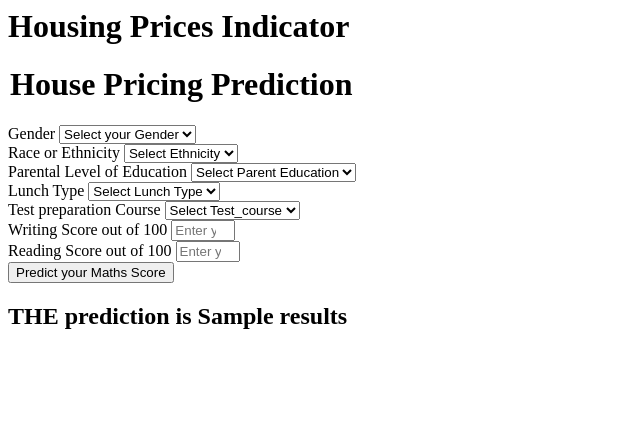
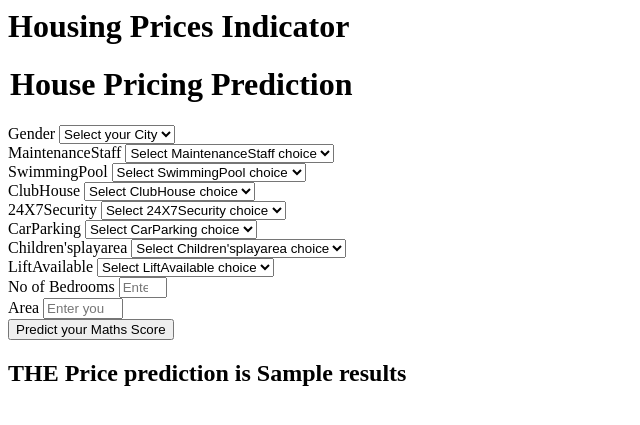
Before and after one commit to SaINallamothu/HOUSING_PRICE_INDIA, a Flask app: template templates/home.html in a window 1280 px wide. Shown: the top 425 px of the page, without its empty margins (0-640 px from the left). Run offline with Flask 3, Linux system fonts and the light colour scheme; the template is opened without the code that fills it: most values are stand-ins (such as "Sample title", 1, 10 or a date in 2020).

Commit message:
added app.py

```diff
--- a/app.py
+++ b/app.py
@@ -3,7 +3,7 @@ import numpy as np
 import pandas as pd
 
 from sklearn.preprocessing import StandardScaler
-from src.pipeline.predict_pipeline import CustomData, PredcitPipeline
+from src.components.pipeline.predict_pipeline import CustomData, PredictPipeline
 
 application= Flask(__name__)
 
@@ -22,7 +22,7 @@ def predict_datapoint():
     else:
         #this is actually the exacgt class which gets created in src/pipe_line/predict_pipeline.py
         data= CustomData(
-            Price= request.form.get('Price'),
+            #Price= request.form.get('Price'),
             Area= request.form.get('Area'),
             No_of_Bedrooms= request.form.get('No_of_Bedrooms'),
             MaintenanceStaff= request.form.get('MaintenanceStaff'),
@@ -40,10 +40,11 @@ def predict_datapoint():
         pred_df= data.get_data_as_data_frame()
         print(pred_df)
 
-        predict_pipeline= PredcitPipeline()
+        predict_pipeline= PredictPipeline()
         results= predict_pipeline.predict(pred_df)
         return render_template('home.html', results=results[0])  # resrults variable is used in home.html to show the predicted values
 
 
 if __name__=="__main__":
-    app.run(host="0.0.0.0", debug=True)
+    #app.run(host="0.0.0.0", debug=True)
+    app.run(host="0.0.0.0", port=8080, debug=True)
--- a/requirements.txt
+++ b/requirements.txt
@@ -4,4 +4,5 @@ dill
 numpy
 catboost
 category-encoders
+Flask
 #-e  #this will connect this app to setup script, where it gets packaged or used for packaging tools
--- a/templates/home.html
+++ b/templates/home.html
@@ -9,103 +9,158 @@
         </h1>
         <div class="mb-3">
             <label class="form-label">Gender</label>
-            <select class="form-control" name="gender" placeholder="Enter you Gender" required>
-                <option class="placeholder" selected disabled value="">Select your Gender</option>
-                <option value="male">
-                    Male
+            <select class="form-control" name="City" placeholder="Enter you City" required>
+                <option class="placeholder" selected disabled value="">Select your City</option>
+                <option value="Hyderabad">
+                    Hyderabad
                 </option>
-                <option value="female">
-                    Female
+                <option value="Delhi">
+                    Delhi
+                </option>
+                <option value="Kolkata">
+                    Kolkata
+                </option>
+                <option value="Chennai">
+                    Chennai
+                </option>
+                <option value="Mumbai">
+                    Mumbai
+                </option>
+                <option value="Bangalore">
+                    Bangalore
+                </option>
+            </select>
+        </div>
+
+        <div class="mb-3">
+            <label class="form-label">MaintenanceStaff</label>
+            <select class="form-control" name="MaintenanceStaff"
+                placeholder="Enter MaintenanceStaff" required>
+                <option class="placeholder" selected disabled value="">Select MaintenanceStaff choice</option>
+                <option value="0">
+                    Zero
+                </option>
+                <option value="1">
+                    One
+                </option>
+                <option value="9">
+                    Unknown
                 </option>
             </select>
         </div>
         <div class="mb-3">
-            <label class="form-label">Race or Ethnicity</label>
-            <select class="form-control" name="ethnicity" placeholder="Enter you ethnicity" required>
-                <option class="placeholder" selected disabled value="">Select Ethnicity</option>
-                <option value="group A">
-                    Group A
+            <label class="form-label">SwimmingPool</label>
+            <select class="form-control" name="SwimmingPool"
+                placeholder="Enter SwimmingPool" required>
+                <option class="placeholder" selected disabled value="">Select SwimmingPool choice</option>
+                <option value="0">
+                    Zero
                 </option>
-                <option value="group B">
-                    Group B
+                <option value="1">
+                    One
                 </option>
-                <option value="group C">
-                    Group C
-                </option>
-                <option value="group D">
-                    Group D
-                </option>
-                <option value="group E">
-                    Group E
+                <option value="9">
+                    Unknown
                 </option>
             </select>
         </div>
         <div class="mb-3">
-            <label class="form-label">Parental Level of Education</label>
-            <select class="form-control" name="parental_level_of_education"
-                placeholder="Enter you Parent Education" required>
-                <option class="placeholder" selected disabled value="">Select Parent Education</option>
-                <option value="associate's degree">
-                    associate's degree
+            <label class="form-label">ClubHouse</label>
+            <select class="form-control" name="ClubHouse"
+                placeholder="Enter ClubHouse" required>
+                <option class="placeholder" selected disabled value="">Select ClubHouse choice</option>
+                <option value="0">
+                    Zero
                 </option>
-                <option value="bachelor's degree">
-                    bachelor's degree
+                <option value="1">
+                    One
                 </option>
-                <option value="high school">
-                    high school
-                </option>
-                <option value="master's degree">
-                    master's degree
-                </option>
-                <option value="some college">
-                    some college
-                </option>
-                <option value="some high school">
-                    some high school
+                <option value="9">
+                    Unknown
                 </option>
             </select>
         </div>
         <div class="mb-3">
-            <label class="form-label">Lunch Type</label>
-            <select class="form-control" name="lunch" placeholder="Enter you Lunch" required>
-                <option class="placeholder" selected disabled value="">Select Lunch Type</option>
-                <option value="free/reduced">
-                    free/reduced
+            <label class="form-label">24X7Security</label>
+            <select class="form-control" name="24X7Security"
+                placeholder="Enter 24X7Security" required>
+                <option class="placeholder" selected disabled value="">Select 24X7Security choice</option>
+                <option value="0">
+                    Zero
                 </option>
-                <option value="standard">
-                    standard
+                <option value="1">
+                    One
+                </option>
+                <option value="9">
+                    Unknown
                 </option>
             </select>
         </div>
         <div class="mb-3">
-            <label class="form-label">Test preparation Course</label>
-            <select class="form-control" name="test_preparation_course" placeholder="Enter you Course"
-                required>
-                <option class="placeholder" selected disabled value="">Select Test_course</option>
-                <option value="none">
-                    None
+            <label class="form-label">CarParking</label>
+            <select class="form-control" name="CarParking"
+                placeholder="Enter CarParking" required>
+                <option class="placeholder" selected disabled value="">Select CarParking choice</option>
+                <option value="0">
+                    Zero
                 </option>
-                <option value="completed">
-                    Completed
+                <option value="1">
+                    One
+                </option>
+                <option value="9">
+                    Unknown
                 </option>
             </select>
         </div>
         <div class="mb-3">
-            <label class="form-label">Writing Score out of 100</label>
-            <input class="form-control" type="number" name="reading_score"
-                placeholder="Enter your Reading score" min='0' max='100' />
+            <label class="form-label">Children'splayarea</label>
+            <select class="form-control" name="Children'splayarea"
+                placeholder="Enter Children'splayarea" required>
+                <option class="placeholder" selected disabled value="">Select Children'splayarea choice</option>
+                <option value="0">
+                    Zero
+                </option>
+                <option value="1">
+                    One
+                </option>
+                <option value="9">
+                    Unknown
+                </option>
+            </select>
         </div>
         <div class="mb-3">
-            <label class="form-label">Reading Score out of 100</label>
-            <input class="form-control" type="number" name="writing_score"
-                placeholder="Enter your Reading Score" min='0' max='100' />
+            <label class="form-label">LiftAvailable</label>
+            <select class="form-control" name="LiftAvailable"
+                placeholder="Enter LiftAvailable" required>
+                <option class="placeholder" selected disabled value="">Select LiftAvailable choice</option>
+                <option value="0">
+                    Zero
+                </option>
+                <option value="1">
+                    One
+                </option>
+                <option value="9">
+                    Unknown
+                </option>
+            </select>
+        </div>
+
+        <div class="mb-3">
+            <label class="form-label">No of Bedrooms</label>
+            <input class="form-control" type="number" name="No of Bedrooms"
+                placeholder="Enter No of Bedrooms" min='1' max='9' />
+        </div>
+        <div class="mb-3">
+            <label class="form-label">Area</label>
+            <input class="form-control" type="number" name="Area"
+                placeholder="Enter your Area im sq.mt" min='200' max='16000' />
         </div>
         <div class="mb-3">
             <input class="btn btn-primary" type="submit" value="Predict your Maths Score" required />
         </div>
     </form>
     <h2>
-       THE  prediction is {{results}}
+       THE  Price prediction is {{results}}
     </h2>
    <body>
 </html>
```
Also changed, not shown: src/components/pipeline/predict_pipeline.py (+7 -7 lines), 3 other files.
